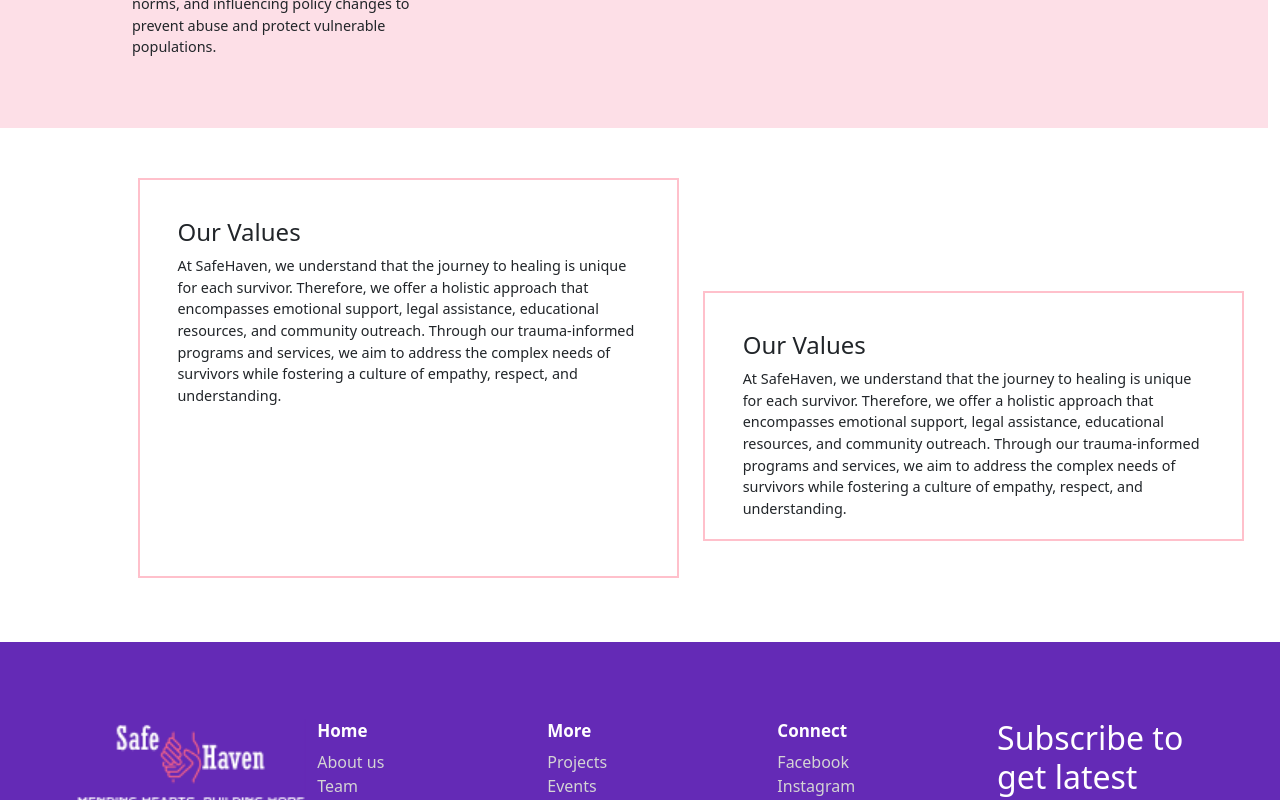
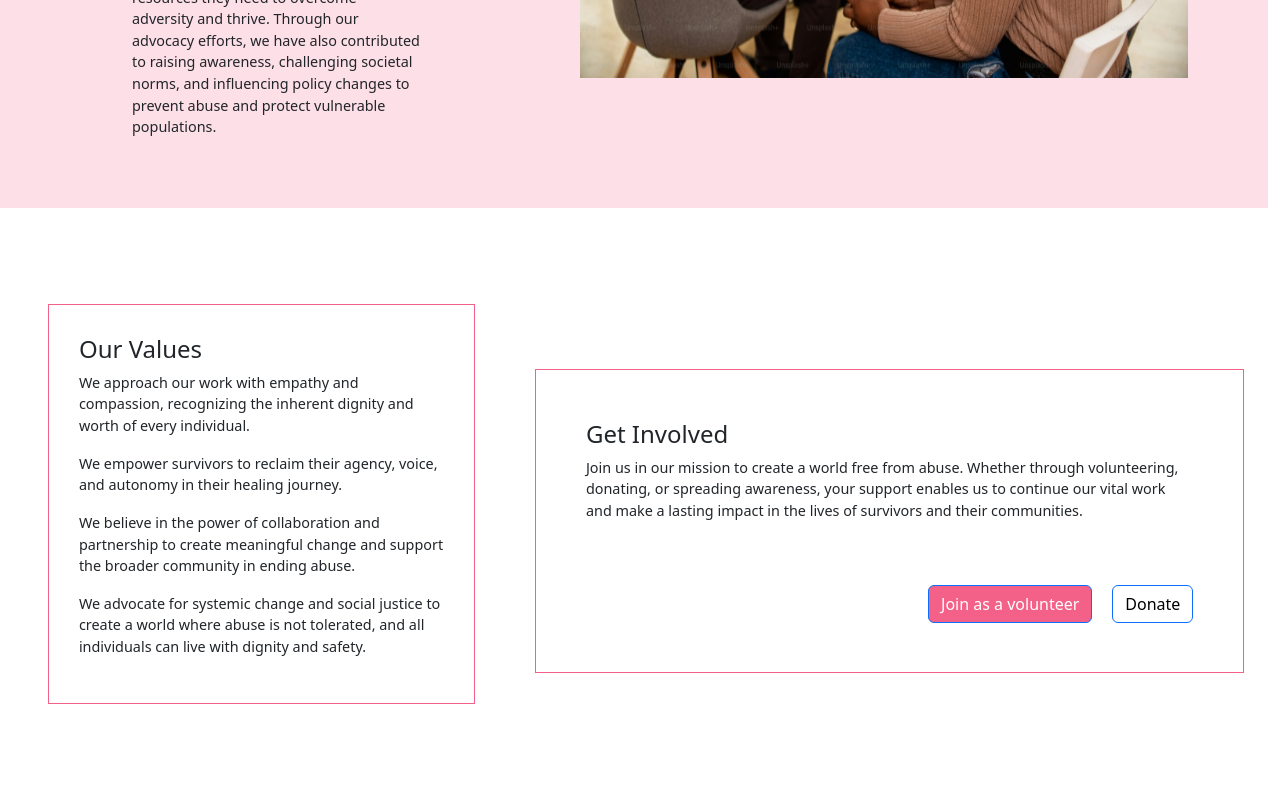
Before and after one commit to DIANAAJAMBO/SafeHaven, a React (Vite) app: page /aboutus in a window 1280 px wide. Shown: the part 1600-2400 px from the top of the page. Built offline with nearby package versions, Linux system fonts and the light colour scheme.

Commit message:
add fixes to services and contactus pages

```diff
--- a/src/components/Footer.jsx
+++ b/src/components/Footer.jsx
@@ -50,7 +50,7 @@ const Footer = () => {
                             placeholder="Your email"
                             aria-label="Your email"
                             aria-describedby="basic-addon2"
-                            style={{ backgroundColor: 'inherit' }}
+                            style={{ backgroundColor: 'inherit', color: '#D4D4D4' }}
                         />
                         <Button id="button-addon2" style={{ backgroundColor: 'white', color: '#642AB6' }}>
                             Subscribe
--- /dev/null
+++ b/src/components/Volunteerform.jsx
@@ -0,0 +1,41 @@
+import React from 'react';
+import { Modal, Button, Form } from 'react-bootstrap';
+
+
+const Volunteerform = ({ showModal, handleCloseModal }) => {
+
+    return (
+        <>
+            <Modal show={showModal} onHide={handleCloseModal}>
+                <Modal.Header closeButton>
+                    <Modal.Title>Join as a volunteer</Modal.Title>
+                </Modal.Header>
+                <Modal.Body>
+                    <Form>
+                        <Form.Group className="mb-3">
+                            <Form.Label>First Name</Form.Label>
+                            <Form.Control type="text" placeholder="Enter your first name" />
+                        </Form.Group>
+                        <Form.Group className="mb-3">
+                            <Form.Label>Last Name</Form.Label>
+                            <Form.Control type="text" placeholder="Enter your last name" />
+                        </Form.Group>
+                        <Form.Group className="mb-3">
+                            <Form.Label>Email</Form.Label>
+                            <Form.Control type="email" placeholder="Enter your email" />
+                        </Form.Group>
+                    </Form>
+                </Modal.Body>
+                <Modal.Footer>
+                    <div className="d-flex justify-content-center">
+                        <Button variant="secondary" onClick={handleCloseModal} style={{ backgroundColor: 'rgba(244, 97, 136, 1)'}}>
+                            JOIN
+                        </Button>
+                    </div>
+                </Modal.Footer>
+            </Modal>
+        </>
+    )
+}
+
+export default Volunteerform;
--- a/src/pages/Aboutus.jsx
+++ b/src/pages/Aboutus.jsx
@@ -1,23 +1,36 @@
-import React from 'react'
+import React, { useState }from 'react'
 import { Row, Col, Container, Button } from 'react-bootstrap';
 import Children from '../assets/children.jpeg'
 import Hand from '../assets/hand.jpeg'
 import Twowomen from '../assets/twowomen.jpeg'
 import Meeting from '../assets/meeting.jpeg'
+import Volunteerform from '../components/Volunteerform';
 
 const Aboutus = () => {
+  const [showModal, setShowModal] = useState(false);
+
+  const handleShowModal = (event) => {
+    event.stopPropagation();
+    setShowModal(true);
+  };
+
+  const handleCloseModal = () => {
+    setShowModal(false);
+  };
+
   return (
+
     <Container fluid className="d-flex flex-column justify-content-center mt-3" >
       <Row>
-        <Row className="">
+        <Row className="" >
           <Col className='p-0' md={7} >
             <div>
-              <img src={Children} alt="Children" style={{ height: '50vh', width: '100%' }} />
+              <img src={Children} alt="Children" style={{ height: '60vh', width: '100%' }} />
             </div>
           </Col>
           <Col className='p-0' md={5}>
             <div>
-              <img src={Hand} alt="Hand" style={{ height: '50vh', width: '100%' }} />
+              <img src={Hand} alt="Hand" style={{ height: '60vh', width: '100%' }} />
             </div>
           </Col>
         </Row>
@@ -55,21 +68,39 @@ const Aboutus = () => {
             </div>
           </Col>
         </Row>
-        <Row >
-          <Col className=''  style={{ marginLeft: '10%', marginTop:'4%'}}>
-            <div style={{ border: '2px solid pink', height: '400px', padding:'7%'}}>
-            <h4>Our Values</h4>
-              <p style={{ fontSize: '.9rem' }}> At SafeHaven, we understand that the journey to healing is unique for each survivor. Therefore, we offer a holistic approach that encompasses emotional support, legal assistance, educational resources, and community outreach. Through our trauma-informed programs and services, we aim to address the complex needs of survivors while fostering a culture of empathy, respect, and understanding.</p>
+        <Row className='mt-5'>
+          <Col md={5} className='p-5' style={{ marginLeft: '', marginTop: '' }}>
+            <div style={{ border: '1px solid rgba(244, 97, 136, 1)', height: '50vh', padding: '7%' }}>
+              <h4>Our Values</h4>
+              <p style={{ fontSize: '.9rem' }}> We approach our work with empathy and compassion, recognizing the inherent dignity and worth of every individual.</p>
+              <p style={{ fontSize: '.9rem' }}> We empower survivors to reclaim their agency, voice, and autonomy in their healing journey.</p>
+              <p style={{ fontSize: '.9rem' }}> We believe in the power of collaboration and partnership to create meaningful change and support the broader community in ending abuse.</p>
+              <p style={{ fontSize: '.9rem' }}> We advocate for systemic change and social justice to create a world where abuse is not tolerated, and all individuals can live with dignity and safety.</p>
             </div>
           </Col>
-          <Col style={{ marginTop:'13%'}}>
-          <div style={{ border: '2px solid pink', height: '250px', width:'100%', padding:'7%'}}>
-            <h4>Our Values</h4>
-              <p style={{ fontSize: '.9rem' }}> At SafeHaven, we understand that the journey to healing is unique for each survivor. Therefore, we offer a holistic approach that encompasses emotional support, legal assistance, educational resources, and community outreach. Through our trauma-informed programs and services, we aim to address the complex needs of survivors while fostering a culture of empathy, respect, and understanding.</p>
+          <Col md={7} style={{ marginTop: '9%' }}>
+            <div style={{
+              border: '1px solid rgba(244, 97, 136, 1)',
+              height: '38vh',
+              width: '100%',
+              padding: '7%',
+              display: 'flex',
+              flexDirection: 'column',
+              justifyContent: 'space-between'
+            }}>
+              <div>
+                <h4>Get Involved</h4>
+                <p style={{ fontSize: '.9rem' }}> Join us in our mission to create a world free from abuse. Whether through volunteering, donating, or spreading awareness, your support enables us to continue our vital work and make a lasting impact in the lives of survivors and their communities.</p>
+              </div>
+              <div style={{ display: 'flex', gap: '20px', marginLeft: 'auto' }}>
+                <Button style={{ backgroundColor: 'rgba(244, 97, 136, 1)', marginTop: '30px' }} onClick={handleShowModal}>Join as a volunteer</Button>
+                <Button style={{ backgroundColor: '#FFFF', color: 'black', marginTop: '30px' }}>Donate</Button>
+              </div>
             </div>
           </Col>
         </Row>
       </Row>
+      <Volunteerform showModal={showModal} handleCloseModal={handleCloseModal} />
     </Container>
 
   )
--- a/src/pages/Contactus.jsx
+++ b/src/pages/Contactus.jsx
@@ -27,36 +27,42 @@ const Contactus = () => {
             <p>4 Broad Avenue, Lagos Nigeria.</p>
           </Col>
         </Row>
-        <Row className="justify-content-center mt-5">
-          <Col md={6}>
-            <Form>
-              <Form.Group controlId="formFullName" className="mb-3">
-                <Form.Label>Full Name</Form.Label>
-                <Form.Control type="text" placeholder="Enter your full name" />
+        <Row>
+          <Form style={{ maxWidth: '70%', margin: '0 auto' }}>
+            <Row className="justify-content-center mt-5 ">
+              <Col md={6} className="mx-auto">
+                <Form.Group controlId="formFirstName" className="mb-3">
+                  <Form.Label>First Name</Form.Label>
+                  <Form.Control type="text" placeholder="Enter your first name" />
                 </Form.Group>
 
                 <Form.Group controlId="formEmail" className="mb-3">
                   <Form.Label>Email address</Form.Label>
                   <Form.Control type="email" placeholder="Enter your email address" />
                 </Form.Group>
-
+              </Col>
+              <Col md={6}>
+                <Form.Group controlId="formFullName" className="mb-3">
+                  <Form.Label>Last Name</Form.Label>
+                  <Form.Control type="text" placeholder="Enter your last name" />
+                </Form.Group>
                 <Form.Group controlId="formSubject" className="mb-3">
                   <Form.Label>Subject</Form.Label>
                   <Form.Control type="text" placeholder="Enter the subject of your message" />
                 </Form.Group>
-
+              </Col>
+            </Row>
+            <Row >
               <Form.Group controlId="formMessage" className="mb-3">
                 <Form.Label>Message</Form.Label>
-                <Form.Control as="textarea" rows={3} placeholder="Enter your message" />
+                <Form.Control as="textarea" rows={3} placeholder="Enter your message" style={{ height: '20vh'}} />
               </Form.Group>
-
-              <Button variant="primary" type="submit" style={{ marginLeft: '40%' }}>
+            </Row>
+            <Button variant="primary" type="submit" style={{ marginLeft: '40%', backgroundColor: 'rgba(244, 97, 136, 1)' }}>
               Send Message
             </Button>
           </Form>
-          </Col>
         </Row>
-
 
       </Row>
     </Container>
--- a/src/pages/Services.jsx
+++ b/src/pages/Services.jsx
@@ -4,8 +4,8 @@ import Holdinghands from '../assets/holdinghands.png'
 
 const Services = () => {
   return (
-    <Container className="d-flex flex-column justify-content-center" >
-      <Row>
+    <Container className="d-flex flex-column justify-content-center mt-5" >
+      <Row className="mt-5">
         <Row className="mt-5">
           <Col className='' md={6} style={{ marginLeft: '', width: '' }}>
             <Row >
```
Lines whose indentation alone changed are shown as unchanged.
